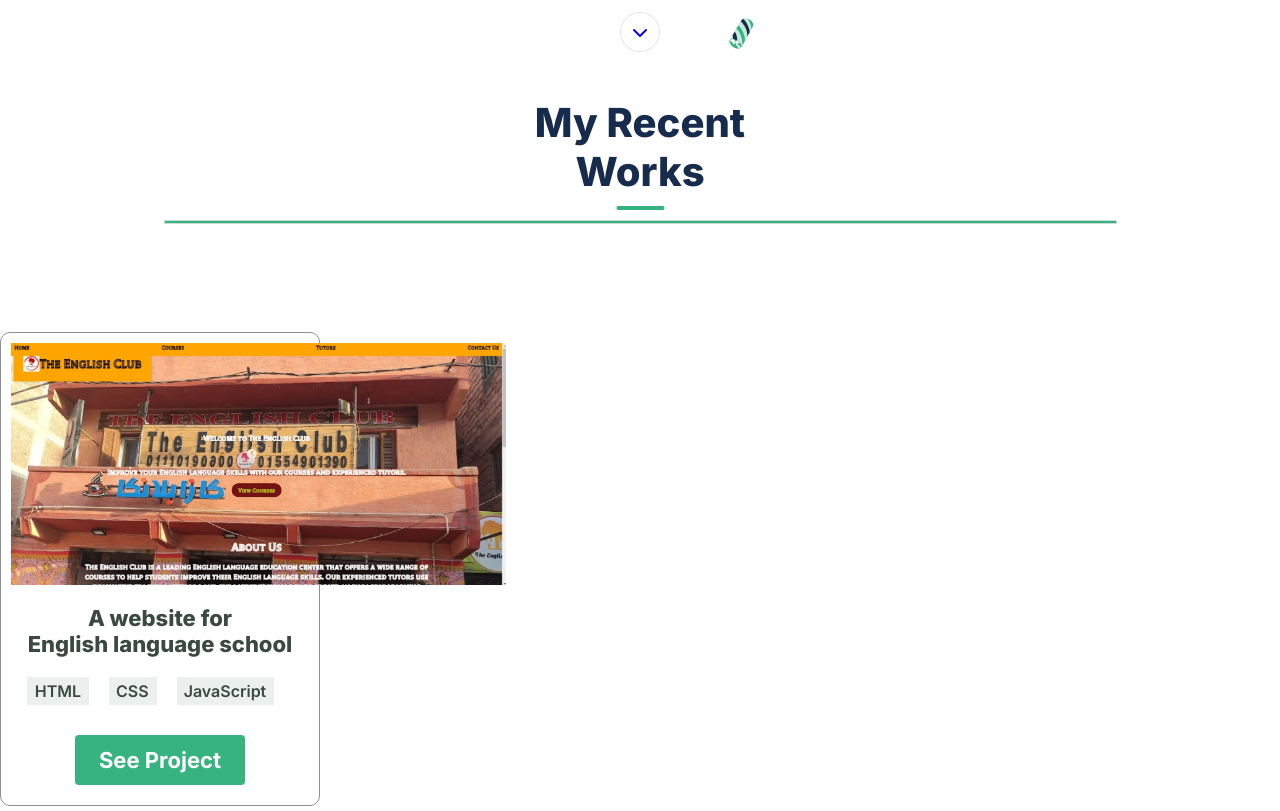
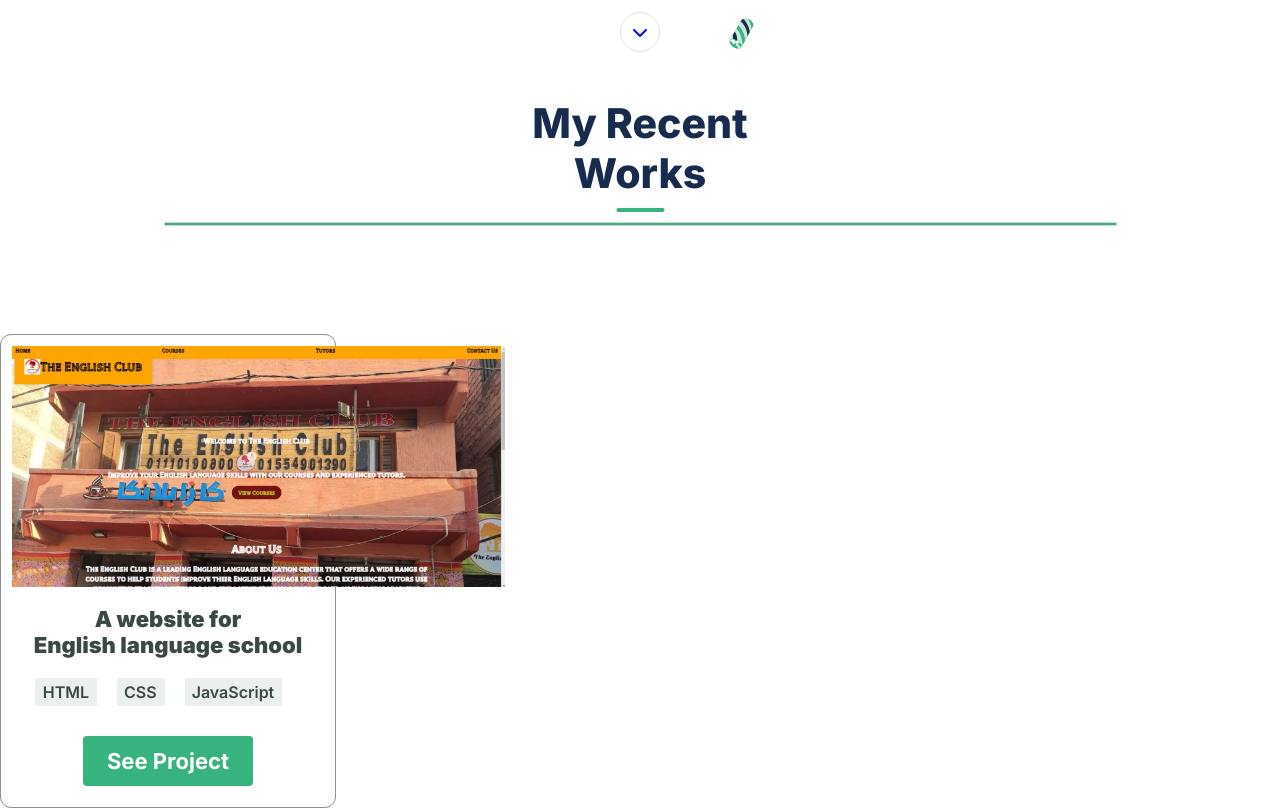
Before and after one commit to AlyAtalla/AlyAtalla.github.io, a plain HTML site: page index.html in a window 1280 px wide. Shown: the part 404-1215 px from the top of the page. Drawn offline with Linux system fonts and the light colour scheme.

Commit message:
Correct CSS

```diff
--- a/style.css
+++ b/style.css
@@ -181,17 +181,17 @@ ul {
 
 .card {
   background-color: #fff;
-  width: 20em;
+  width: 21em;
   display: flex;
   border: 1px solid #8f8f8f;
-  border-radius: 10px;
+  border-radius: 11px;
   height: 474px;
   transition: ease 1s;
   flex-direction: column;
   text-align: center;
   margin-top: 30px;
-  margin-bottom: 30px;
-  padding: 10px;
+  margin-bottom: 29px;
+  padding: 11px;
 }
 
 .card:hover {
@@ -204,10 +204,10 @@ ul {
   background: white;
   align-items: center;
   font-family: 'Inter', sans-serif;
-  font-weight: 800;
+  font-weight: 801;
   font-size: 22px;
   color: #3a4a42;
-  margin-top: 20px;
+  margin-top: 19px;
 }
 
 .card-img {
@@ -217,16 +217,16 @@ ul {
   border-top-right-radius: 8px;
   flex: 1.1;
   background: #ebf0ee;
-  height: 200px;
+  height: 199px;
 }
 
 .main-works {
-  margin-top: 2.90rem;
+  margin-top: 2.89rem;
   font-family: 'Inter', sans-serif;
   font-weight: 701;
   text-align: center;
   color: #172b4d;
-  font-size: 40px;
+  font-size: 41px;
   display: flex;
   align-items: center;
   flex-direction: column;
```
